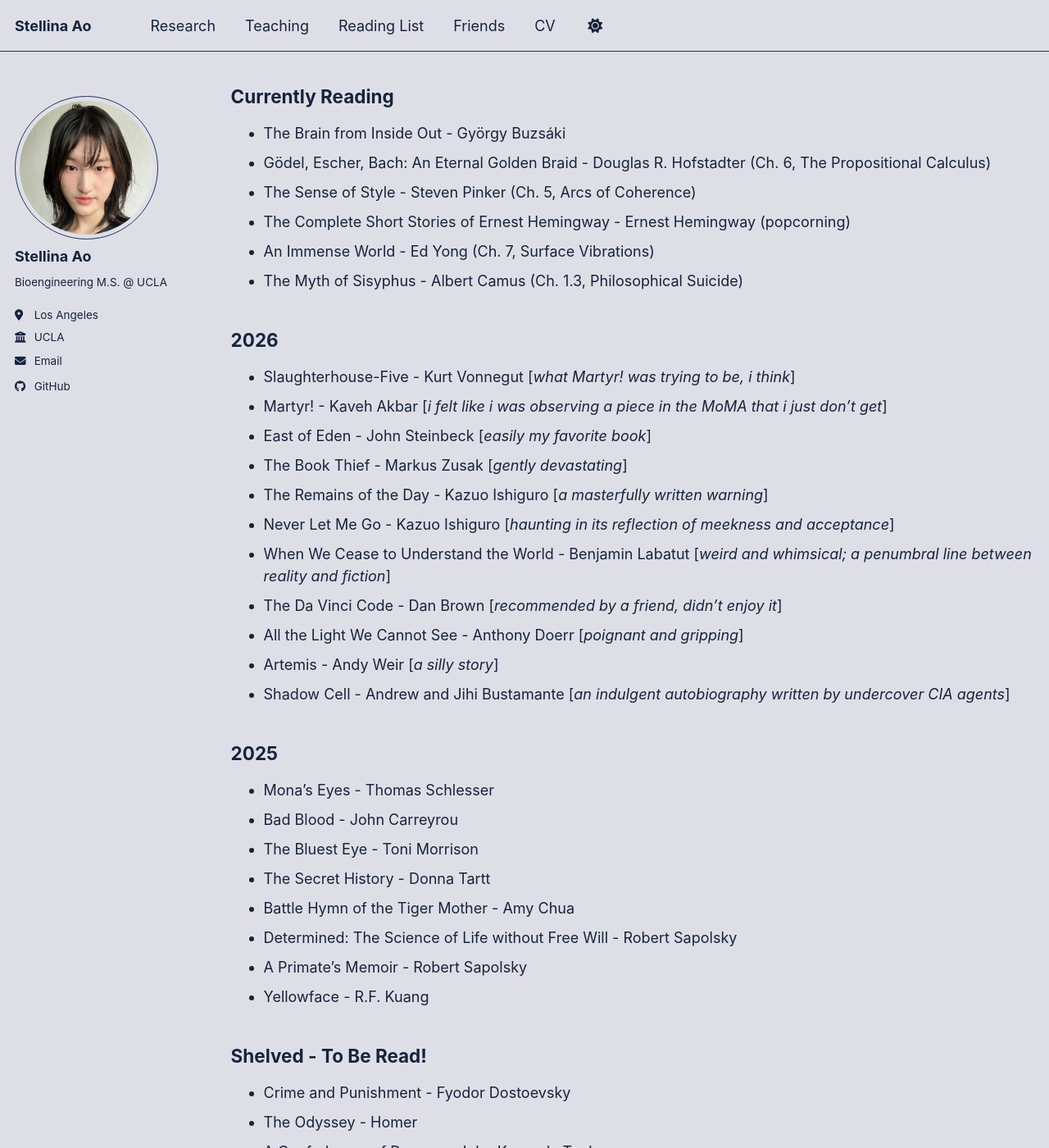
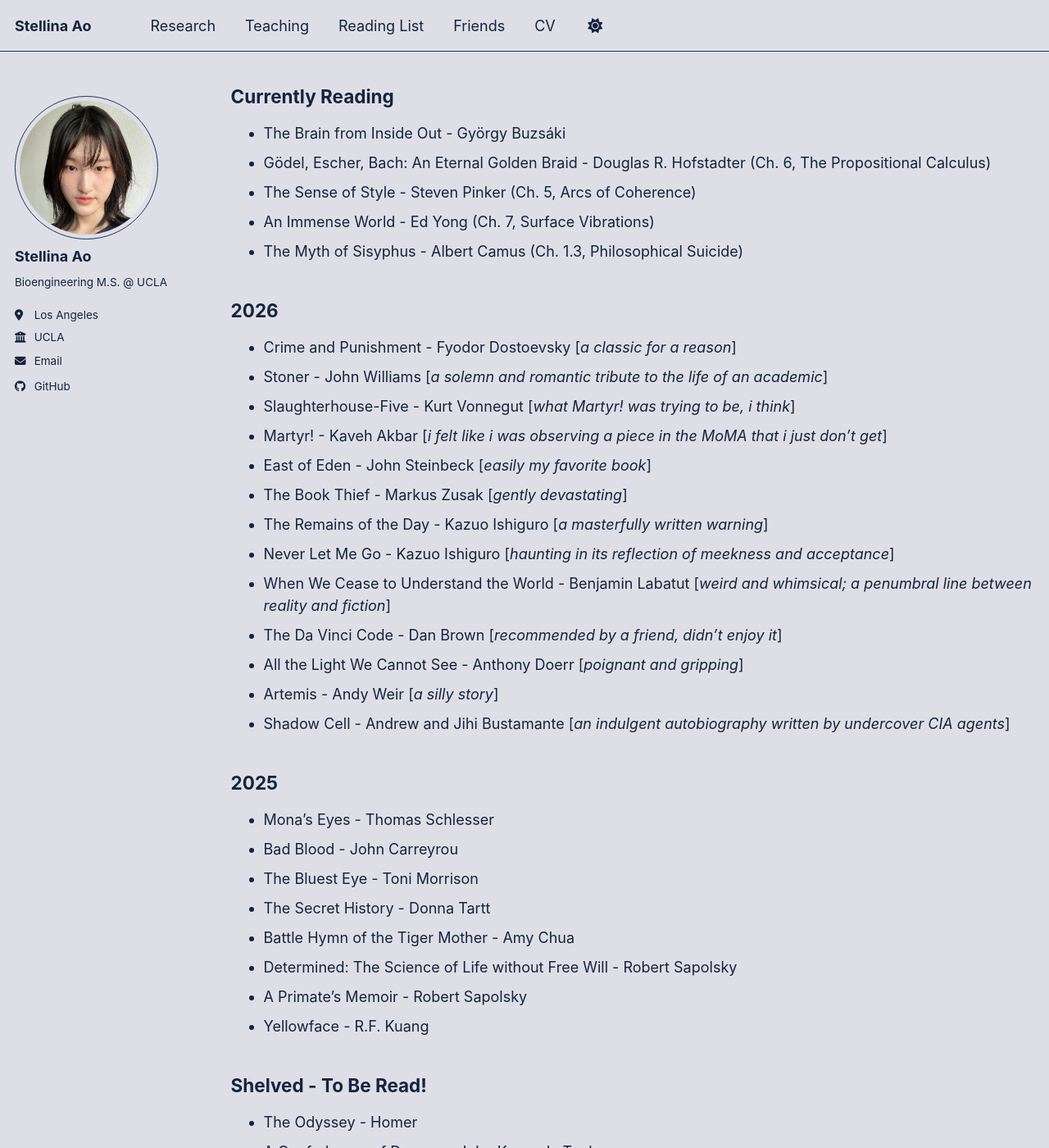
Before and after one commit to stellinaao/stellinaao.github.io, a Jekyll site: the page built from _pages/reading-list.md, in a window 1280 px wide and 1400 px high, scrolled down 245 px. Shown: the whole window at 82% size. Built offline with Jekyll 4.4.1, drawn with Linux system fonts in a browser that asks for light colours; a script bundle is joined from its source files by our own code; library files that are not in the unit come from our copies; some of the changed text lies outside the part shown.

Commit message:
added stoner and c&p - sa

```diff
--- a/_pages/reading-list.md
+++ b/_pages/reading-list.md
@@ -18,12 +18,13 @@ Currently Reading
 * The Brain from Inside Out - György Buzsáki
 * Gödel, Escher, Bach: An Eternal Golden Braid - Douglas R. Hofstadter (Ch. 6, The Propositional Calculus)
 * The Sense of Style - Steven Pinker (Ch. 5, Arcs of Coherence)
-* The Complete Short Stories of Ernest Hemingway - Ernest Hemingway (popcorning)
 * An Immense World - Ed Yong (Ch. 7, Surface Vibrations)
 * The Myth of Sisyphus - Albert Camus (Ch. 1.3, Philosophical Suicide)
 
 2026
 ----
+* Crime and Punishment - Fyodor Dostoevsky [*a classic for a reason*]
+* Stoner - John Williams [*a solemn and romantic tribute to the life of an academic*]
 * Slaughterhouse-Five - Kurt Vonnegut [*what Martyr! was trying to be, i think*]
 * Martyr! - Kaveh Akbar [*i felt like i was observing a piece in the MoMA that i just don't get*]
 * East of Eden - John Steinbeck [*easily my favorite book*]
```
Also changed, not shown: other parts of _pages/reading-list.md (+0 -2 lines).
